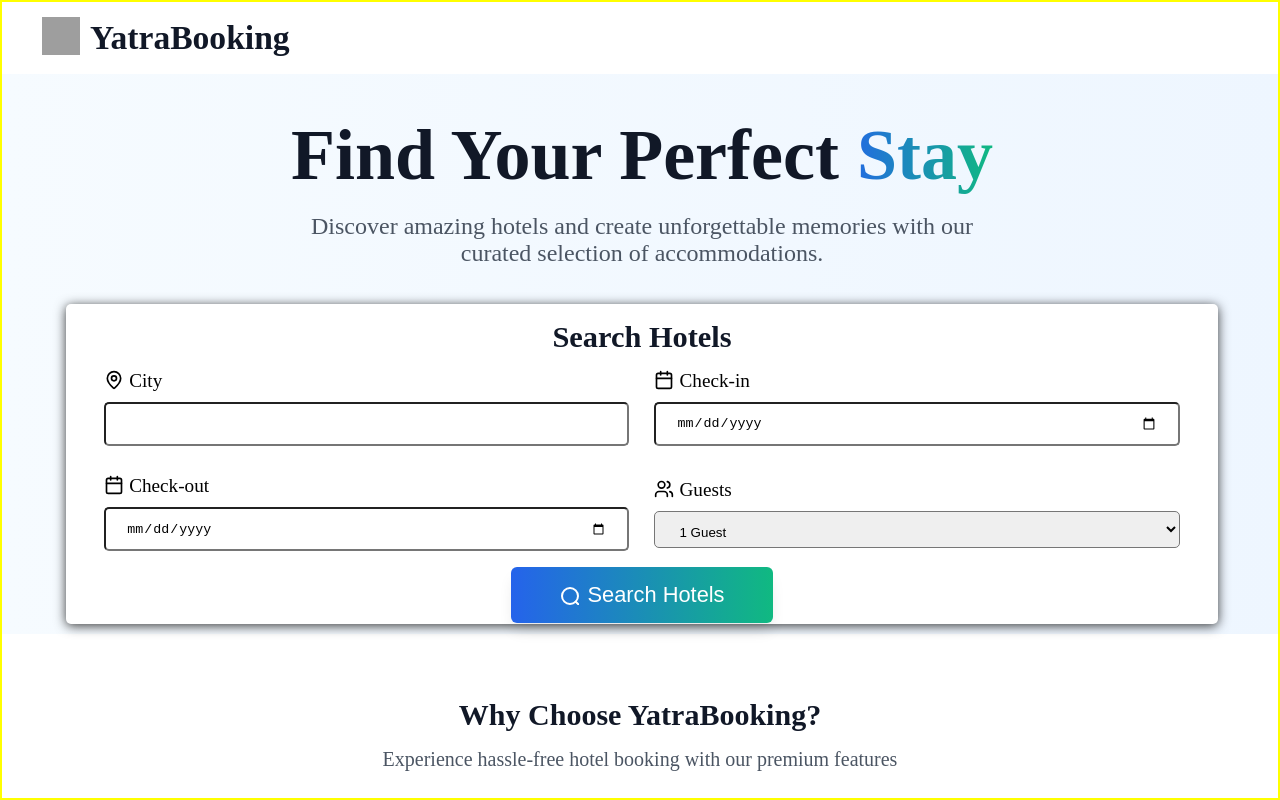
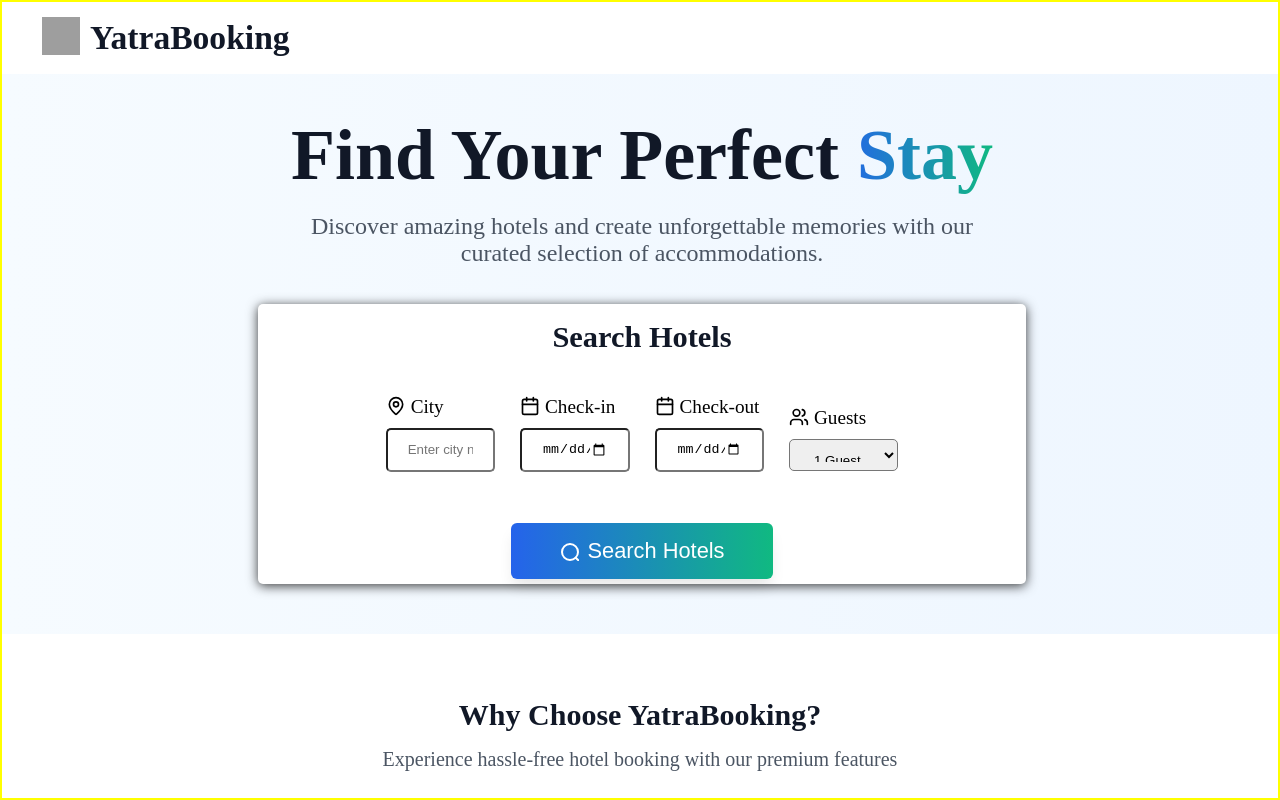
Before and after one commit to hardrock1997/yatra_online_assignment, a Next.js app: page / in a window 1280 px wide. Built offline with nearby package versions, Linux system fonts and the light colour scheme; grey boxes are pictures that could not be loaded.

Commit message:
first commit

```diff
--- /dev/null
+++ b/src/components/HotelCitiesSuggestions.jsx
@@ -0,0 +1,44 @@
+import styles from "../styles/hotels_searcher.module.css"
+import Image from "next/image"
+import location from "../assets/location.svg"
+import { useEffect } from "react"
+
+export default function HotelCitiesSuggestions({hotelDetails, setHotelDetails, error, setError}) {
+
+    function handleChange(e) {
+        const stateCopy=structuredClone(hotelDetails)
+        const errorStateCopy = structuredClone(error)
+        stateCopy[e.target.name]=e.target.value
+        errorStateCopy[e.target.name]=""
+        setError(errorStateCopy)
+        setHotelDetails(stateCopy)
+    }
+
+    function handleBlur(e) {
+        const stateCopy=structuredClone(error)
+        hotelDetails[e.target.name]==="" ? stateCopy[e.target.name]=`Please select a ${e.target.name}` : ""
+        setError(stateCopy)
+    }
+
+    useEffect(()=>{
+        console.log("useEffect")
+    },[hotelDetails.city])
+
+    return (
+    <div className={styles.input_container} id="location">
+        <div className={styles.label_container}>
+            <Image
+            src={location}
+            alt="location__logo_in_hotel_detail"
+            width={20}
+            height={20}
+            />
+            <label htmlFor="city">
+                City
+            </label>
+        </div>
+            <input type="text" id="city" placeholder="Enter city name" onChange={handleChange} name="city" value={hotelDetails.city} onBlur={handleBlur}/>
+            <p className={styles.error}>{error.city.length>0 && error.city}</p>
+    </div>
+    )
+}
--- a/src/components/HotelsSearcher.jsx
+++ b/src/components/HotelsSearcher.jsx
@@ -1,29 +1,56 @@
+"use client"
+
 import styles from "../styles/hotels_searcher.module.css"
 import location from "../assets/location.svg"
 import date_picker from "../assets/date_picker.svg"
 import guests from "../assets/guests.svg"
 import Image from "next/image"
+import { useState } from "react"
+import HotelCitiesSuggestions from "../components/HotelCitiesSuggestions"
 
 export default function HotelsSearcher() {
+    const [hotelDetails, setHotelDetails] = useState({
+        city:"",
+        checkIn:"",
+        checkOut:"",
+        guests:0
+    })
+    const [error, setError] = useState({
+        city:"",
+        checkIn:"",
+        checkOut:"",
+        guests:""
+    })
+
+    console.log(error,hotelDetails)
+
+
+    function handleChange(e) {
+        const stateCopy=structuredClone(hotelDetails)
+        stateCopy[e.target.name]=e.target.value
+        const errorStateCopy = structuredClone(error)
+        errorStateCopy[e.target.name] = ""
+        setError(errorStateCopy)
+        setHotelDetails(stateCopy)
+
+    }
+
+
+    function handleSubmitClick() {
+        console.log("clicked")
+    }
+
+    function handleBlur(e) {
+        const stateCopy=structuredClone(error)
+        hotelDetails[e.target.name]==="" ? stateCopy[e.target.name]=`Please select ${e.target.name} date` : ""
+        setError(stateCopy)
+    }
+
     return (
         <div className={styles.hotel_searcher_container}>
             <h3 className={styles.main_text}>Search Hotels</h3>
             <div className={styles.details_container}>
-
-                <div className={styles.input_container} id="location">
-                  <div className={styles.label_container}>
-                       <Image
-                        src={location}
-                        alt="location__logo_in_hotel_detail"
-                        width={20}
-                        height={20}
-                        />
-                    <label htmlFor="city">
-                        City
-                    </label>
-                        </div>
-                    <input type="text" id="city"/>
-                </div>
+                <HotelCitiesSuggestions hotelDetails={hotelDetails} setHotelDetails={setHotelDetails} error={error} setError={setError}/>
                 <div className={styles.input_container} id="check-in">
                     <div className={styles.label_container}>
                         <Image
@@ -36,7 +63,10 @@ export default function HotelsSearcher() {
                         Check-in
                      </label>
                         </div>
-                    <input type="date" id="checkIn"/>
+                    <input type="date" id="checkIn" onChange={handleChange} value={hotelDetails.checkIn} name="checkIn" min={new Date().toISOString().split("T")[0]}
+                    onBlur={handleBlur}
+                    />
+                     <p className={styles.error}>{error.checkIn.length>0 && error.checkIn}</p>
                 </div>
                 <div className={styles.input_container} id="check-out">
                     <div className={styles.label_container}>
@@ -50,7 +80,10 @@ export default function HotelsSearcher() {
                         Check-out
                     </label>
                         </div>
-                    <input type="date" id="checkOut"/>
+                    <input type="date" id="checkOut"  onChange={handleChange} value={hotelDetails.checkOut} name="checkOut" min={new Date().toISOString().split("T")[0]}
+                    onBlur={handleBlur}
+                    />
+                    <p className={styles.error}>{error.checkOut.length>0 && error.checkOut}</p>
                 </div>
                 <div className={styles.input_container} id="guests">
                     <div className={styles.label_container}>
@@ -64,7 +97,8 @@ export default function HotelsSearcher() {
                         Guests
                     </label>
                         </div>
-                    <select id="Guests" defaultValue="1">
+                    <select id="Guests" onChange={handleChange} value={hotelDetails.guests} name="guests"
+                    >
                         <option value="1">1 Guest</option>
                         <option value="2">2 Guests</option>
                         <option value="3">3 Guests</option>
@@ -73,7 +107,7 @@ export default function HotelsSearcher() {
                 </div>
             </div>
 
-            <button className={styles.search_button} type="submit">
+            <button className={styles.search_button} type="submit" onClick={handleSubmitClick}>
                 <svg xmlns="http://www.w3.org/2000/svg" width="24" height="24" fill="none" stroke="currentColor" strokeWidth="2" strokeLinecap="round" strokeLinejoin="round" className={styles.icon}>
                     <circle cx="11" cy="11" r="8" />
                     <path d="M21 21l-4.3-4.3" />
--- a/src/styles/hotels_searcher.module.css
+++ b/src/styles/hotels_searcher.module.css
@@ -4,8 +4,8 @@
     background-color: #ffffff;
     display: flex;
     flex-direction: column;
-    width: 90vw;
-    height: 40vh;
+    width: 60vw;
+    height: 35vh;
     box-shadow:0 2px 12px rgba(0, 0, 0, 0.75),
     0 0 6px rgba(0, 0, 0, 0.05);
     align-items: center;
@@ -40,7 +40,7 @@
     display: flex;
     flex-direction: column;
     gap: 10px;
-    width: 48%;
+    width: 15%;
     height: 55%;
     justify-content: center;
 }
@@ -63,8 +63,6 @@
   align-items: center;
   justify-content: center;
   white-space: nowrap;
-  margin-top: 20px;
-
   height: 3.5rem;
   padding: 0.75rem 3rem;
   font-size: 1.365rem;
@@ -102,6 +100,9 @@
   margin-right: 0.5rem;
 }
 
+.error {
+    color:#ff0000;
+}
 
 
 
```
Also changed, not shown: src/citiesDB.json (added, +9 -0 lines), src/hotelsDB.json (added, +65 -0 lines).
